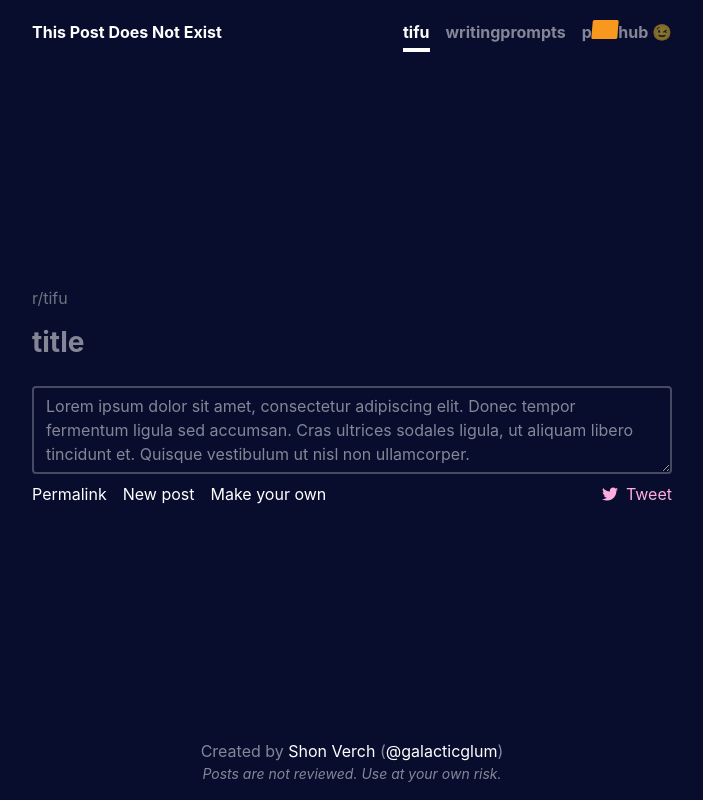
After one commit to galacticglum/ai-redditor, a Python web app: template web_service/ai_redditor_service/templates/tifu_generate.html in a window 1280 px wide. The commit adds this page. Shown: the whole page, without its empty margins (288-991 px from the left). Run offline with Jinja, Linux system fonts and the light colour scheme; the template is opened without the code that fills it, so the values that code supplies are empty; some libraries are stand-ins or nearby versions.

Commit message:
Moved generate UI to the main page (single-page now)

```diff
--- a/web_service/ai_redditor_service/models/__init__.py
+++ b/web_service/ai_redditor_service/models/__init__.py
@@ -1 +1 @@
-from ai_redditor_service.models.record import Record
+from ai_redditor_service.models.record import TIFURecord, WPRecord, PHCRecord
--- a/web_service/ai_redditor_service/routes/api.py
+++ b/web_service/ai_redditor_service/routes/api.py
@@ -1,6 +1,5 @@
 import json
 
-from ai_redditor_service.models import Record
 from ai_redditor_service.extensions import db
 from flask_expects_json import expects_json
 from flask import Blueprint, jsonify, current_app as app, g
--- a/web_service/ai_redditor_service/static/css/index.css
+++ b/web_service/ai_redditor_service/static/css/index.css
@@ -216,3 +216,28 @@ body {
     -webkit-box-orient: vertical;
     -webkit-box-pack: end;
 }
+
+/* Form control style */
+.title-input {
+    background: transparent !important;
+    border: none !important;
+    padding: 0;
+    font-weight: bold;
+    font-size: 1.75rem !important;
+    color: white !important;
+}
+
+.title-input::placeholder {
+    color: rgba(255, 255, 255, 0.50) !important;
+}
+
+.post-body-input {
+    background: transparent !important;
+    color: white !important;
+    border-color: rgba(255, 255, 255, 0.25);
+    border-width: 2px;
+}
+
+.post-body-input::placeholder {
+    color: rgba(255, 255, 255, 0.50) !important;
+}
--- /dev/null
+++ b/web_service/ai_redditor_service/static/css/tifu_generate.css
@@ -0,0 +1,23 @@
+.title-input {
+    background: transparent !important;
+    border: none !important;
+    padding: 0;
+    font-weight: bold;
+    font-size: 1.75rem !important;
+    color: white !important;
+}
+
+.title-input::placeholder {
+    color: rgba(255, 255, 255, 0.50) !important;
+}
+
+.post-body-input {
+    background: transparent !important;
+    color: white !important;
+    border-color: rgba(255, 255, 255, 0.25);
+    border-width: 2px;
+}
+
+.post-body-input::placeholder {
+    color: rgba(255, 255, 255, 0.50) !important;
+}
--- a/web_service/ai_redditor_service/static/js/index.js
+++ b/web_service/ai_redditor_service/static/js/index.js
@@ -32,6 +32,29 @@ $(document).ready(function() {
 
         // Toggle padding on the footer
         $('.mastfoot').toggleClass('pb-3');
-        $('#collapse-toggle').data('expanded', expanded)
+        $('#collapse-toggle').data('expanded', expanded);
+    });
+
+    function togglePostViewVisibility(isPostViewActive) {
+        const generateButtonElement = $('#generate-button');
+        const postViewElement = $(generateButtonElement.data('post-view-target'));
+        const generateViewElement = $(generateButtonElement.data('generate-view-target'));
+
+        if (isPostViewActive) {
+            postViewElement.removeClass('d-none');
+            generateViewElement.addClass('d-none');
+        } else {
+            postViewElement.addClass('d-none');
+            generateViewElement.removeClass('d-none');
+        }
+    }
+
+    // Handle changing the view between generated post and generate new post
+    $('#generate-button').on('click', function(e) {
+        togglePostViewVisibility(false);
+    });
+
+    $('#cancel-generate-button').on('click', function(e) {
+        togglePostViewVisibility(true);
     });
 });
--- a/web_service/ai_redditor_service/templates/_layout.html
+++ b/web_service/ai_redditor_service/templates/_layout.html
@@ -67,6 +67,7 @@
         {% block main %}
         <main role="main" class="py-5">
             {% block inner_main %}
+            <div id="post-view">
                 {% block post %}
                 <p class="text-muted mb-1">{% block post_category %}post_category{% endblock %}</p>
                 <h3 class="font-weight-bold mb-3">{% block post_name %}post_name{% endblock %}</h3>
@@ -74,6 +75,7 @@
                     {% block post_content %}post_content{% endblock %}
                 </p>
                 {% endblock %}
+
                 <a class="text-link" id="collapse-toggle" data-expand-target="#post-body"
                 data-expand-label-target='#readmore-label' style="display: none;">
                     <small id="readmore-label">Read more</small>
@@ -83,15 +85,33 @@
                 <div class="d-flex flex-row mt-2">
                     <a class="text-link-secondary mr-3" href="permalink">Permalink</a>
                     <a class="text-link-secondary mr-3" href="{{ url_for('main.{}_page'.format(active_page)) }}">New post</a>
-                <a class="text-link-secondary mr-auto" href="{{ url_for('main.{}_generate_page'.format(active_page)) }}">
+                    <a class="text-link-secondary mr-auto" data-post-view-target="#post-view"
+                       data-generate-view-target="#generate-view" id="generate-button">
                         Make your own
                     </a>
+
                     <a class="text-link"
                     href="https://twitter.com/intent/tweet?text=test" id="tweet-btn"
                     target="_blank" rel="noopener noreferrer"
                     >
                         <i class="fab fa-twitter pr-2"></i>Tweet
                     </a>
+                </div>
+            </div>
+            <div id="generate-view" class="d-none">
+                <p class="text-muted mb-1">{{ self.post_category() }}</p>
+                <h3 class="font-weight-bold mb-3">
+                    <input type="text" class="h3 form-control title-input" placeholder="title" value="" autocomplete="off">
+                </h3>
+                <p class="truncate-block-3 mb-2" id="post-body">
+                    <textarea rows="3" class="form-control post-body-input" value="" autocomplete="off" placeholder="Lorem ipsum dolor sit amet, consectetur adipiscing elit. Donec tempor fermentum ligula sed accumsan. Cras ultrices sodales ligula, ut aliquam libero tincidunt et. Quisque vestibulum ut nisl non ullamcorper."></textarea>
+                </p>
+
+                <!-- Control buttons -->
+                <div class="d-flex flex-row mt-2">
+                    <a class="text-link-secondary mr-auto" id="cancel-generate-button">Cancel</a>
+                    <a class="text-link">Generate!</a>
+                </div>
             </div>
             {% endblock %}
         </main>
--- /dev/null
+++ b/web_service/ai_redditor_service/templates/tifu_generate.html
@@ -0,0 +1,21 @@
+{% extends '_layout.html' %}
+{% set active_page = "tifu" %}
+
+{% block head %}
+    {{ super() }}
+    <link rel="stylesheet" href="{{ url_for('static', filename='css/tifu_generate.css') }}">
+{% endblock %}
+
+<!-- Configure post -->
+{% block post_category %}
+    r/tifu
+{% endblock %}
+
+{% block post_name %}
+    <input type="text" class="h3 form-control title-input" placeholder="title">
+<!-- TIFU BY leaving my cat outside on a leash while I was working -->
+{% endblock %}
+
+{% block post_content %}
+    <textarea rows="3" class="form-control post-body-input" placeholder="Lorem ipsum dolor sit amet, consectetur adipiscing elit. Donec tempor fermentum ligula sed accumsan. Cras ultrices sodales ligula, ut aliquam libero tincidunt et. Quisque vestibulum ut nisl non ullamcorper."></textarea>
+{% endblock %}
--- a/web_service/ai_redditor_service/templates/writingprompts.html
+++ b/web_service/ai_redditor_service/templates/writingprompts.html
@@ -2,5 +2,5 @@
 {% set active_page = "writingprompts" %}
 
 {% block post_category %}
-    r/wp
+    r/writingprompts
 {% endblock %}
```
Lines whose indentation alone changed are shown as unchanged.
